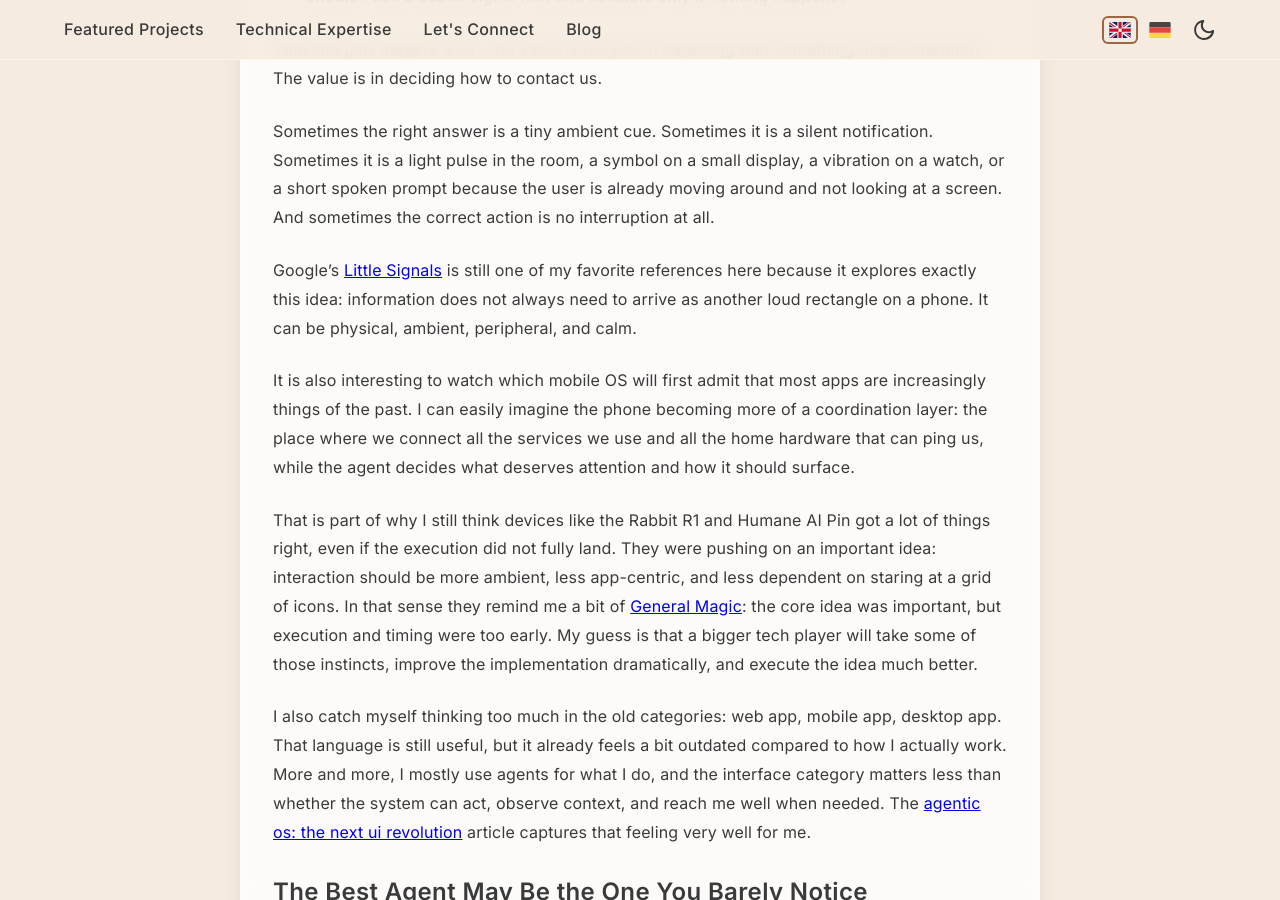
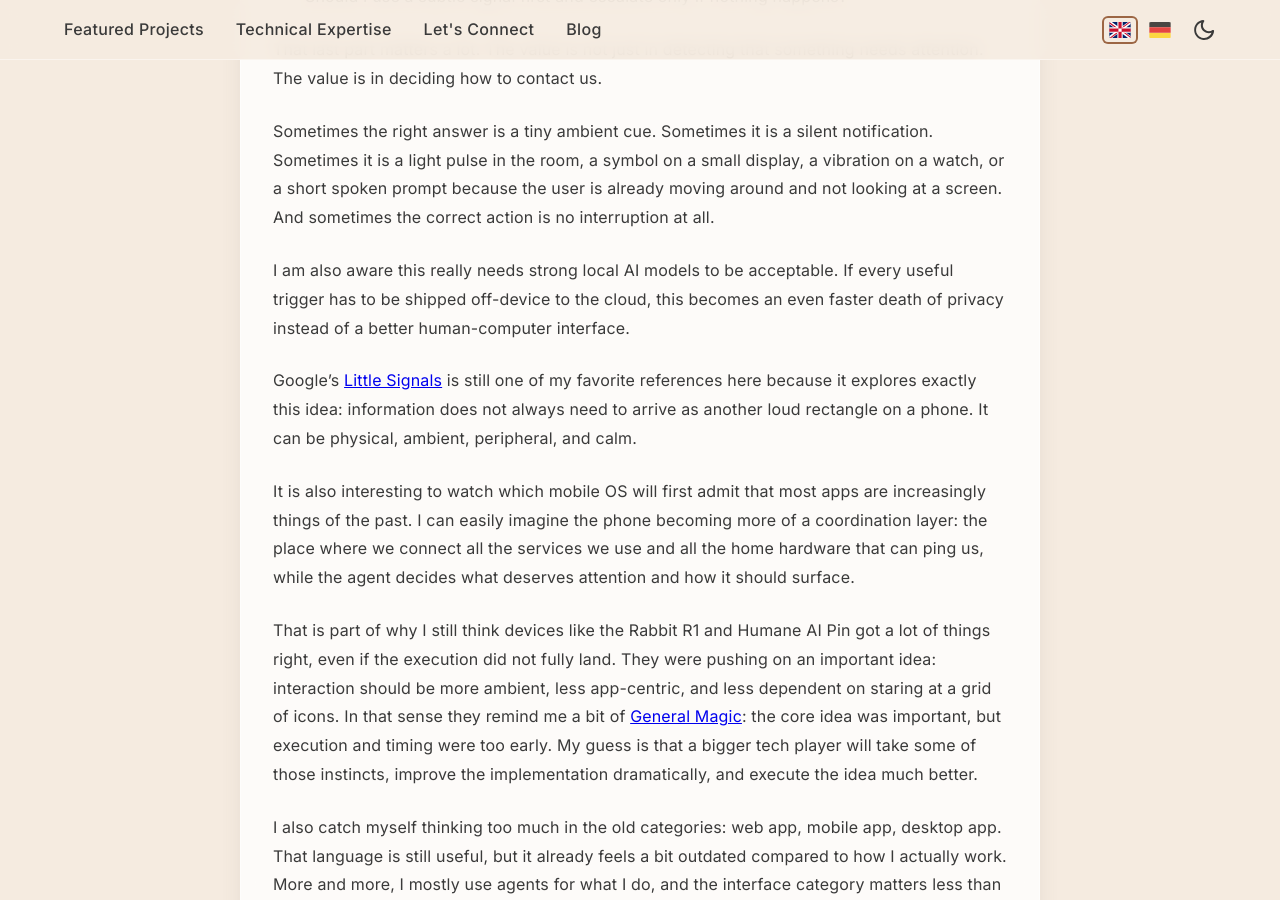
Before and after one commit to Lukafin/personalWeb, a Jekyll site: the page built from _posts/2026-03-15-ai-agents-need-more-than-time-triggers.md, in a window 1280 px wide and 900 px high, scrolled down 2924 px. Built offline with Jekyll 4.4.1, drawn with Linux system fonts in a browser that asks for light colours.

Commit message:
Add privacy note about local AI models

```diff
--- a/_posts/2026-03-15-ai-agents-need-more-than-time-triggers.md
+++ b/_posts/2026-03-15-ai-agents-need-more-than-time-triggers.md
@@ -59,6 +59,8 @@ That last part matters a lot. The value is not just in detecting that something
 
 Sometimes the right answer is a tiny ambient cue. Sometimes it is a silent notification. Sometimes it is a light pulse in the room, a symbol on a small display, a vibration on a watch, or a short spoken prompt because the user is already moving around and not looking at a screen. And sometimes the correct action is no interruption at all.
 
+I am also aware this really needs strong local AI models to be acceptable. If every useful trigger has to be shipped off-device to the cloud, this becomes an even faster death of privacy instead of a better human-computer interface.
+
 Google's [Little Signals](https://littlesignals.withgoogle.com/) is still one of my favorite references here because it explores exactly this idea: information does not always need to arrive as another loud rectangle on a phone. It can be physical, ambient, peripheral, and calm.
 
 It is also interesting to watch which mobile OS will first admit that most apps are increasingly things of the past. I can easily imagine the phone becoming more of a coordination layer: the place where we connect all the services we use and all the home hardware that can ping us, while the agent decides what deserves attention and how it should surface.
```
